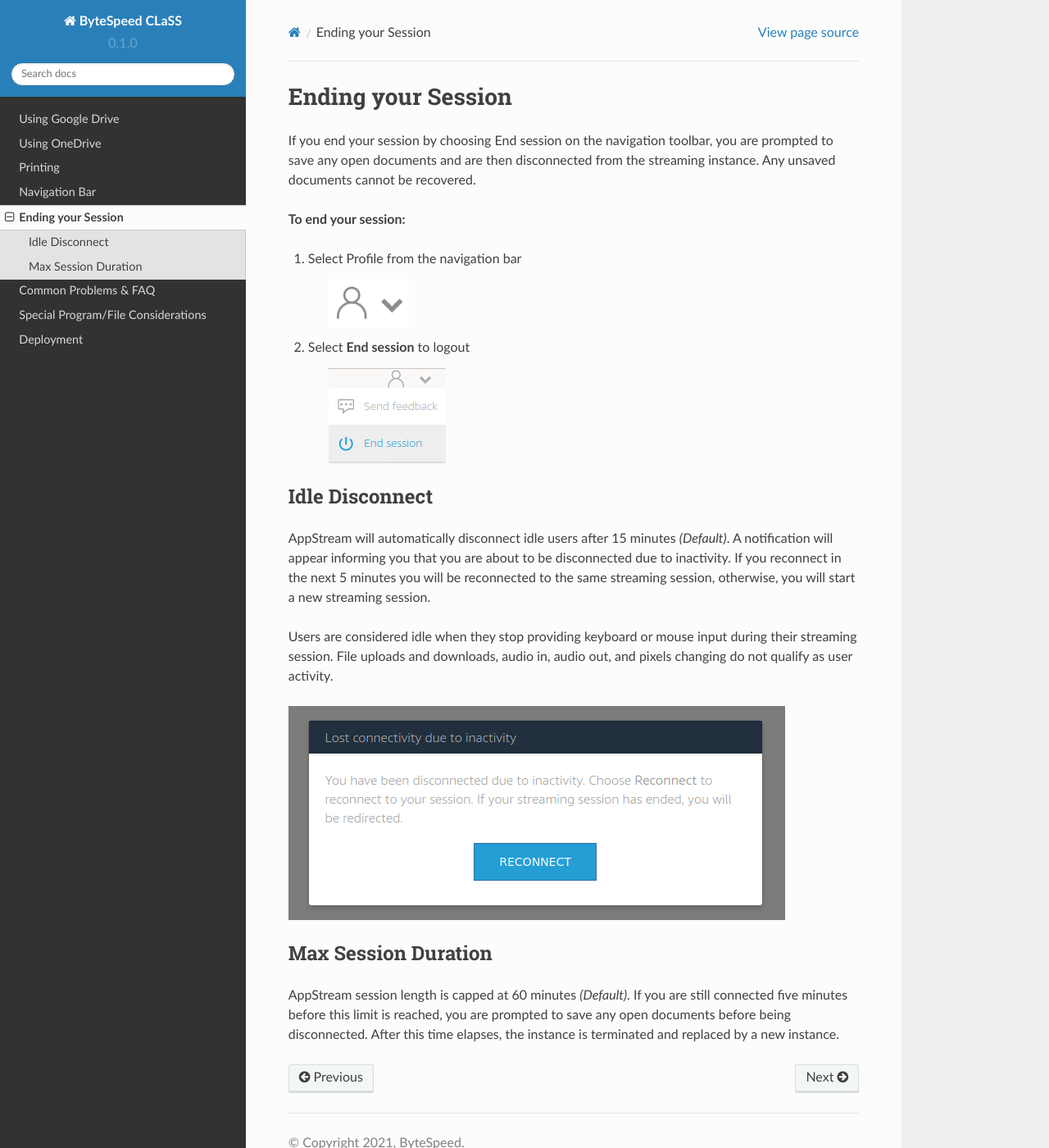
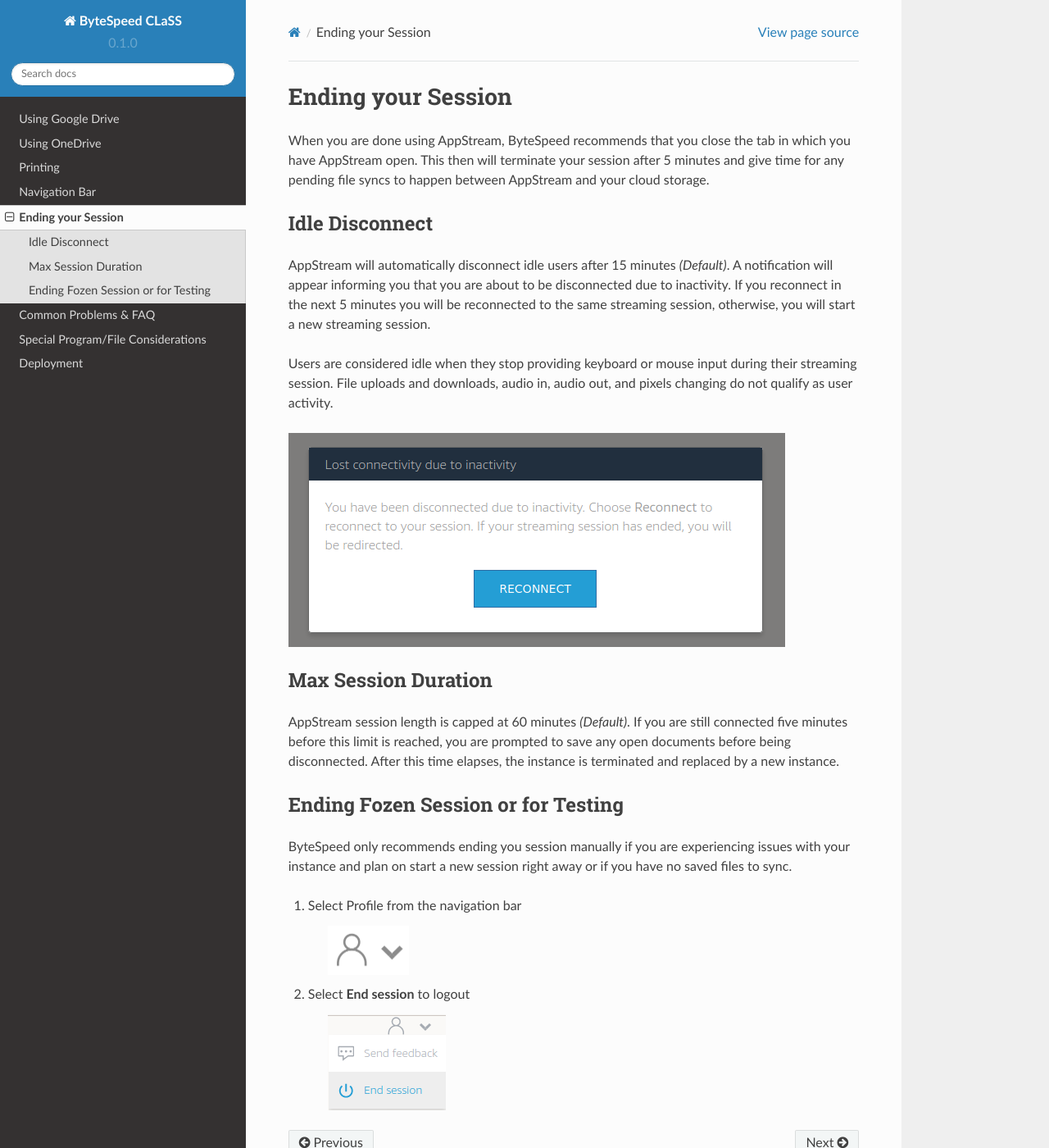
Before and after one commit to bytespeed/CLaaS-Documentation, a Sphinx documentation site: the page built from docs/disconnect.rst, in a window 1280 px wide and 1400 px high. Shown: the whole window at 82% size. Built offline with Sphinx 7.4.7 and the Read the Docs theme 2.0.0, drawn with Linux system fonts in a browser that asks for light colours.

Commit message:
Update disconnect.rst

```diff
--- a/docs/disconnect.rst
+++ b/docs/disconnect.rst
@@ -1,18 +1,8 @@
 Ending your Session
 =====
 
-If you end your session by choosing End session on the navigation toolbar, you are prompted to save any open documents and are then disconnected from the streaming instance. Any unsaved documents cannot be recovered.
+When you are done using AppStream, ByteSpeed recommends that you close the tab in which you have AppStream open. This then will terminate your session after 5 minutes and give time for any pending file syncs to happen between AppStream and your cloud storage.
 
-**To end your session:**
-
-1. Select Profile from the navigation bar
-
-    .. image:: _static/navbar_profile.png
-	   :scale: 50%
-
-2. Select **End session** to logout
-
-    .. image:: _static/navbar_endsession.png
 
 Idle Disconnect
 ------------
@@ -27,3 +17,18 @@
 ------------
 
 AppStream session length is capped at 60 minutes *(Default)*. If you are still connected five minutes before this limit is reached, you are prompted to save any open documents before being disconnected. After this time elapses, the instance is terminated and replaced by a new instance.
+
+
+Ending Fozen Session or for Testing
+------------
+
+ByteSpeed only recommends ending you session manually if you are experiencing issues with your instance and plan on start a new session right away or if you have no saved files to sync.
+
+1. Select Profile from the navigation bar
+
+    .. image:: _static/navbar_profile.png
+	   :scale: 50%
+
+2. Select **End session** to logout
+
+    .. image:: _static/navbar_endsession.png
```
